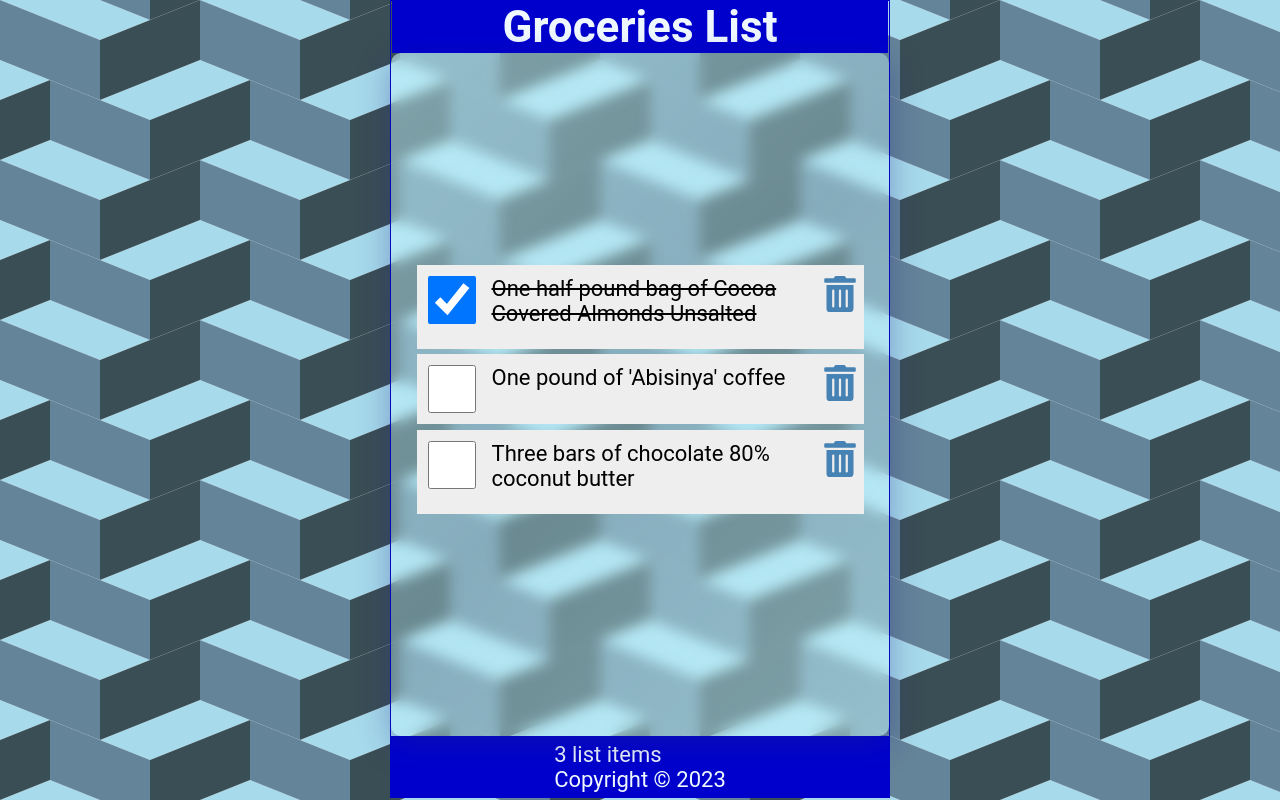
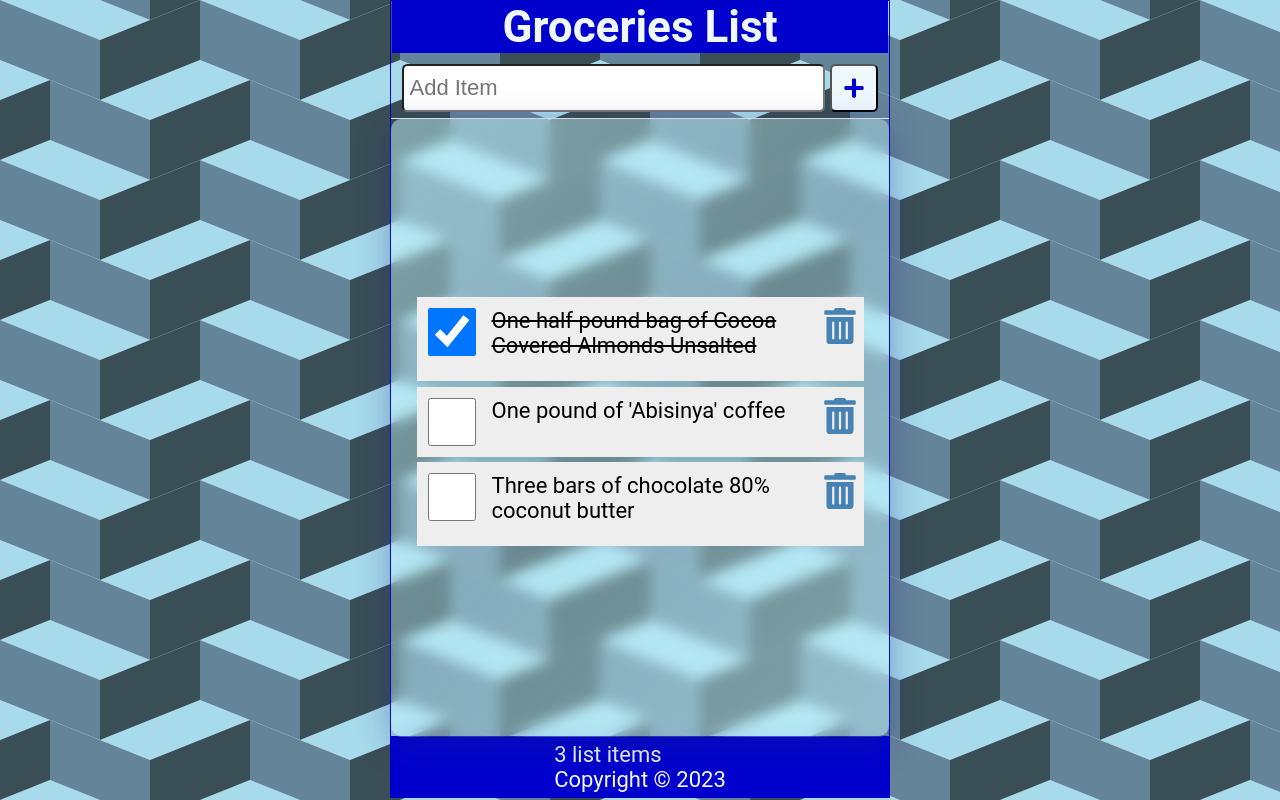
Before and after one commit to VolodymyrSSS/REACT-training, a React (Create React App) app in the folder groceries-list/: page / in a window 1280 px wide. Built offline with nearby package versions, Linux system fonts and the light colour scheme; the HTML template or start-up script is replaced by a standard one.

Commit message:
add new item functionality

```diff
--- /dev/null
+++ b/groceries-list/src/AddItem.js
@@ -0,0 +1,24 @@
+import React from 'react';
+import { FaPlus } from 'react-icons/fa';
+
+const AddItem = ({ newItem, setNewItem, handleSubmit }) => {
+  return (
+    <form className="add-form" onSubmit={handleSubmit}>
+      <label htmlFor="add-item">Add Item</label>
+      <input
+        autoFocus
+        id="add-item"
+        type="text"
+        placeholder="Add Item"
+        required
+        value={newItem}
+        onChange={(e) => setNewItem(e.target.value)}
+      />
+      <button type="submit" aria-label="Add Item">
+        <FaPlus />
+      </button>
+    </form>
+  );
+};
+
+export default AddItem;
--- a/groceries-list/src/App.js
+++ b/groceries-list/src/App.js
@@ -3,6 +3,7 @@
 import Header from './Header';
 import Content from './Content';
 import Footer from './Footer';
+import AddItem from './AddItem';
 
 function App() {
   const [items, setItems] = useState([
@@ -23,24 +24,48 @@
     },
   ]);
 
+  const [newItem, setNewItem] = useState('');
+
+  const setAndSaveItems = (newItems) => {
+    setItems(newItems);
+    localStorage.setItem('shoppingList', JSON.stringify(newItems));
+  };
+
+  const addItem = (item) => {
+    const id = items.length ? items[items.length - 1].id + 1 : 1;
+    const myNewItem = { id, checked: false, item };
+    const listItems = [...items, myNewItem];
+    setAndSaveItems(listItems);
+  };
+
   const handleCheck = (id) => {
     // create a new array with items which have the opposite state field for checked
     const listItems = items.map((item) =>
       item.id === id ? { ...item, checked: !item.checked } : item
     );
-    setItems(listItems);
-    localStorage.setItem('listItems', JSON.stringify(listItems));
+    setAndSaveItems(listItems);
   };
 
   const handleDelete = (id) => {
     const listItems = items.filter((item) => item.id !== id);
-    setItems(listItems);
-    localStorage.setItem('listItems', JSON.stringify(listItems));
+    setAndSaveItems(listItems);
+  };
+
+  const handleSubmit = (e) => {
+    e.preventDefault();
+    if (!newItem) return;
+    addItem(newItem);
+    setNewItem('');
   };
 
   return (
     <div className="App">
       <Header title="Groceries List" />
+      <AddItem
+        newItem={newItem}
+        setNewItem={setNewItem}
+        handleSubmit={handleSubmit}
+      />
       <Content
         items={items}
         handleCheck={handleCheck}
--- a/groceries-list/src/LineItem.js
+++ b/groceries-list/src/LineItem.js
@@ -3,7 +3,7 @@
 
 const LineItem = ({ item, handleCheck, handleDelete }) => {
   return (
-    <li className="item" key={item.id}>
+    <li className="item">
       <input
         type="checkbox"
         onChange={() => handleCheck(item.id)}
--- a/groceries-list/src/index.css
+++ b/groceries-list/src/index.css
@@ -140,6 +140,73 @@
   outline: none;
 }
 
+.add-form {
+  width: 100%;
+  display: flex;
+  justify-content: flex-start;
+  margin: 0.5rem 0 0;
+  padding: 0 0.5rem 0.25rem;
+  border-bottom: 1px solid #eee;
+}
+
+.add-form label {
+  position: absolute;
+  left: -99999px;
+}
+
+.add-form input[type='text'] {
+  flex-grow: 1;
+  max-width: calc(100% - 50px);
+  min-height: 48px;
+  font-size: 1rem;
+  padding: 0.25rem;
+  border-radius: 0.25rem;
+  margin-right: 0.25rem;
+  outline: none;
+}
+
+button {
+  height: 48px;
+  min-width: 48px;
+  border-radius: 0.25rem;
+  padding: 0.5rem;
+  font-size: 1rem;
+  background-color: aliceblue;
+  color: mediumblue;
+  cursor: pointer;
+}
+
+button:focus,
+button:hover {
+  color: white;
+  background-color: limegreen;
+  outline: none;
+}
+
+.search-form {
+  width: 100%;
+  display: flex;
+  justify-content: flex-start;
+  margin: 0.25rem 0 0;
+  padding: 0 0.5rem 0.25rem;
+  border-bottom: 1px solid #eee;
+}
+
+.search-form label {
+  position: absolute;
+  left: -99999px;
+}
+
+.search-form input[type='text'] {
+  flex-grow: 1;
+  max-width: 100%;
+  min-height: 48px;
+  font-size: 1rem;
+  padding: 0.25rem;
+  border-radius: 0.25rem;
+  outline: none;
+}
+
 footer {
   width: 100%;
   padding: 0.25em;
```
